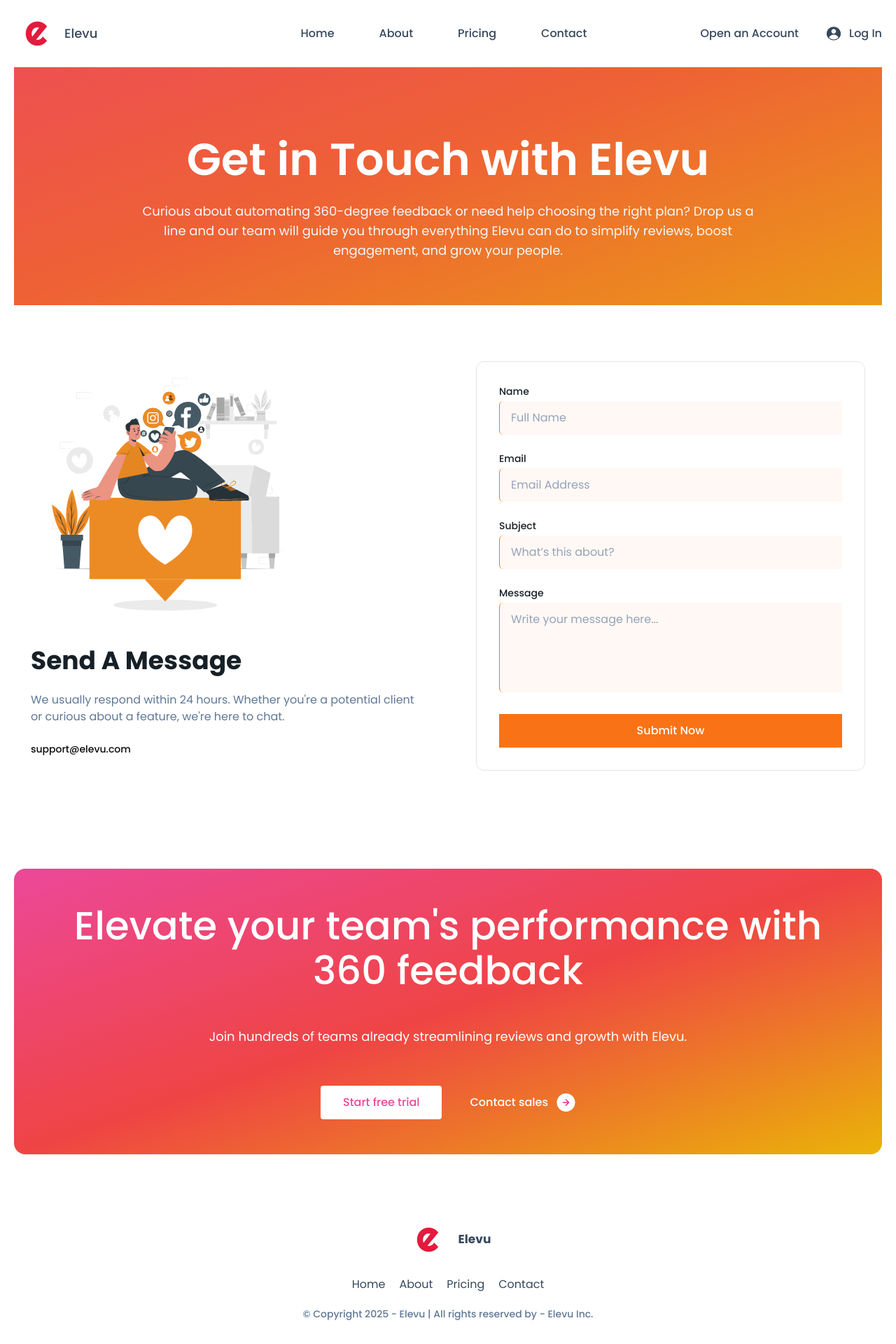
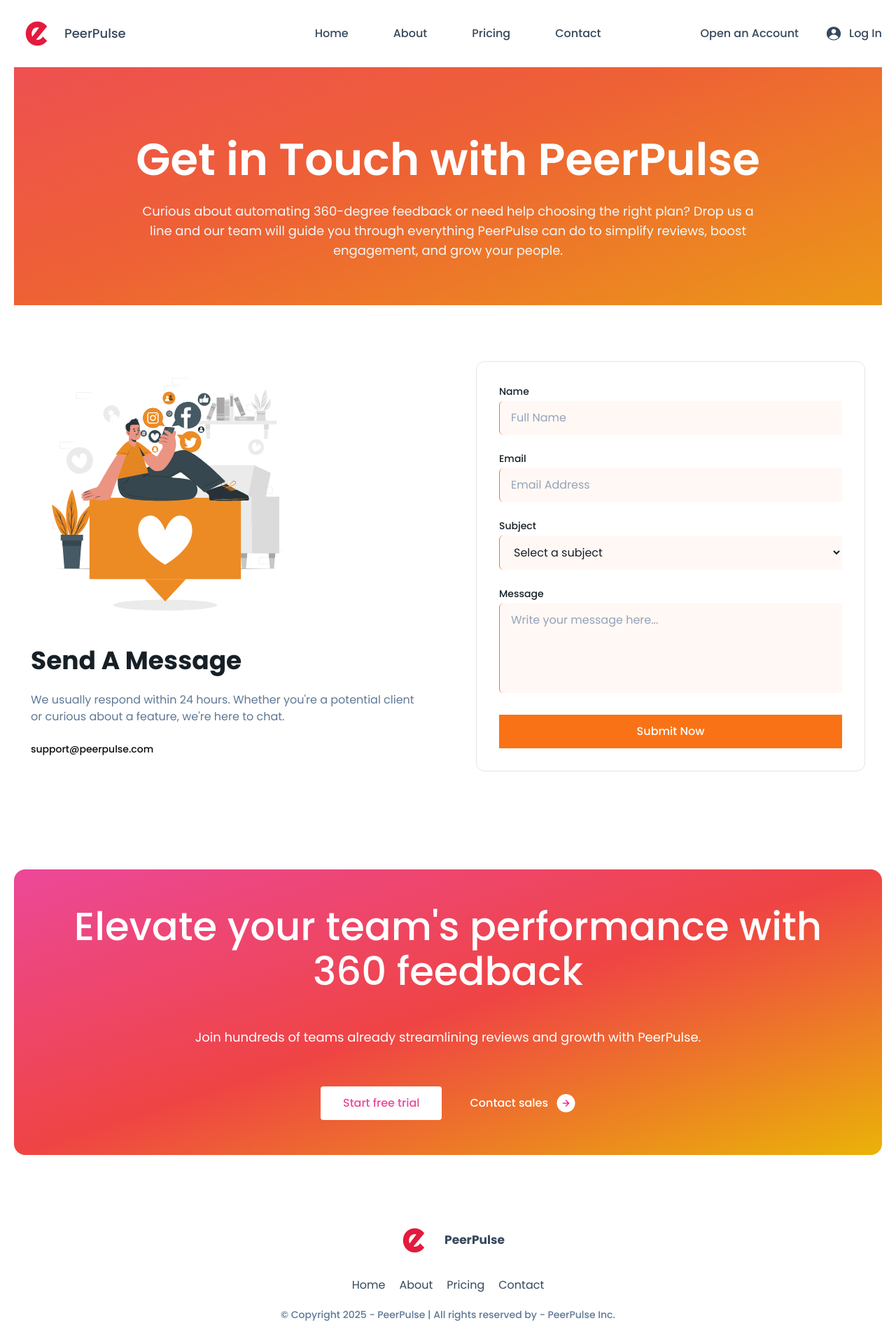
Before and after one commit to bilawal-dev/Peerpulse, a Next.js app: page /contact in a window 1280 px wide. Shown: the top 1920 px of the page at 70% size. Built offline with nearby package versions, Linux system fonts and the light colour scheme.

Commit message:
Rebranding From Elevu To PeerPulse Phase I - Integrated Contact Form API

```diff
--- a/app/(site)/about/page.tsx
+++ b/app/(site)/about/page.tsx
@@ -4,8 +4,8 @@ import Features from "@/components/Common/Features";
 import GradientIntroSection from "@/components/Common/GradientIntroSection";
 
 export const metadata: Metadata = {
-    title: "About Elevu - Reinventing Employee Performance Reviews",
-    description: "Learn how Elevu turns clunky annual reviews into continuous 360-degree feedback, empowering teams with actionable insights and a culture of growth.",
+    title: "About PeerPulse - Reinventing Employee Performance Reviews",
+    description: "Learn how PeerPulse turns clunky annual reviews into continuous 360-degree feedback, empowering teams with actionable insights and a culture of growth.",
 };
 
 export default function AboutPage() {
@@ -13,7 +13,7 @@ export default function AboutPage() {
         <>
             <GradientIntroSection
                 title="Reinventing Performance Reviews for Modern Teams"
-                subtitle="Elevu turns once-a-year reviews into a continuous, automated feedback loop. Our platform matches peers, sends smart reminders, and delivers 360-degree insights—giving every team clear data to recognize strengths, close skill gaps, and sustain growth."
+                subtitle="PeerPulse turns once-a-year reviews into a continuous, automated feedback loop. Our platform matches peers, sends smart reminders, and delivers 360-degree insights—giving every team clear data to recognize strengths, close skill gaps, and sustain growth."
                 fromColor="#2842eb"
                 toColor="#73b2ff"
             />
--- a/app/(site)/contact/page.tsx
+++ b/app/(site)/contact/page.tsx
@@ -4,16 +4,16 @@ import ContactForm from "@/components/Contact/ContactForm";
 import CTA from "@/components/Common/CTA";
 
 export const metadata: Metadata = {
-    title: "Contact Elevu - Talk to Our Performance Review Experts",
-    description: "Reach out to Elevu for questions about automated 360-degree feedback, pricing, partnerships, or product support. Our team is ready to help.",
+    title: "Contact PeerPulse - Talk to Our Performance Review Experts",
+    description: "Reach out to PeerPulse for questions about automated 360-degree feedback, pricing, partnerships, or product support. Our team is ready to help.",
 };
 
 export default function ContactPage() {
     return (
         <>
             <GradientIntroSection
-                title="Get in Touch with Elevu"
-                subtitle="Curious about automating 360-degree feedback or need help choosing the right plan? Drop us a line and our team will guide you through everything Elevu can do to simplify reviews, boost engagement, and grow your people."
+                title="Get in Touch with PeerPulse"
+                subtitle="Curious about automating 360-degree feedback or need help choosing the right plan? Drop us a line and our team will guide you through everything PeerPulse can do to simplify reviews, boost engagement, and grow your people."
                 fromColor="#EE4660"
                 viaColor="#EE6135"
                 toColor="#EBA112"
--- a/app/(site)/page.tsx
+++ b/app/(site)/page.tsx
@@ -6,8 +6,8 @@ import Hero from "@/components/Home/HeroSection";
 import BrandSlider from "@/components/Home/BrandSlider";
 
 export const metadata: Metadata = {
-  title: "Elevu - Peer-Powered Performance Reviews",
-  description: "Elevu is an employee performance management platform that automates 360-degree peer reviews, feedback workflows, and insightful performance reports for teams.",
+  title: "PeerPulse - Peer-Powered Performance Reviews",
+  description: "PeerPulse is an employee performance management platform that automates 360-degree peer reviews, feedback workflows, and insightful performance reports for teams.",
 };
 
 export default function Home() {
--- a/components/Common/CTA.tsx
+++ b/components/Common/CTA.tsx
@@ -6,10 +6,10 @@ const CTA = () => {
   return (
     <section className="w-full rounded-[16px] bg-gradient-to-br from-pink-500 via-red-500 to-yellow-500 py-[56px] px-[20px] sm:px-[30px] text-center lg:my-[60px] lg:py-[50px] ">
       <h1 className="text-white font-medium text-3xl md:text-5xl lg:text-[56px] lg:leading-[64px] ">
-        Elevate your team's performance with 360 feedback
+        Elevate your team&apos;s performance with 360 feedback
       </h1>
       <p className="text-white pt-6 lg:pt-[48px] text-lg">
-        Join hundreds of teams already streamlining reviews and growth with Elevu.
+        Join hundreds of teams already streamlining reviews and growth with PeerPulse.
       </p>
 
       <div className="mt-[40px] flex flex-col w-full items-center lg:mt-[56px] lg:flex-row lg:justify-center gap-x-[40px]">
--- a/components/Common/Features.tsx
+++ b/components/Common/Features.tsx
@@ -26,7 +26,7 @@ const Features = () => {
             className="pt-[24px] sm:hidden"
           />
           <p className="py-[24px] text-[#36485C] lg:text-[18px]">
-            Elevu automatically selects review pairs, schedules cycles, and reminds
+            PeerPulse automatically selects review pairs, schedules cycles, and reminds
             employees by email or Slack, so HR teams spend less time chasing forms and
             more time coaching people.
           </p>
--- a/components/Common/Footer.tsx
+++ b/components/Common/Footer.tsx
@@ -14,7 +14,7 @@ const Footer = () => {
     <footer className="pt-[30px] pb-[40px]">
       <div className="flex items-center justify-center gap-x-[12px]">
         <Image src={logo} alt="Logo" />
-        <p className="font-bold text-[#36485C] text-[17px]">Elevu</p>
+        <p className="font-bold text-[#36485C] text-[17px]">PeerPulse</p>
       </div>
 
       <ul className="flex flex-row justify-center gap-x-5 pt-5 gap-y-[32px] text-[#36485C]  ">
@@ -31,7 +31,7 @@ const Footer = () => {
       </ul>
 
       <p className="pt-5 text-center text-[14px] font-medium text-[#5F7896] ">
-        © Copyright 2025 - Elevu | All rights reserved by - Elevu Inc.
+        © Copyright 2025 - PeerPulse | All rights reserved by - PeerPulse Inc.
       </p>
     </footer>
   );
--- a/components/Common/Navbar.tsx
+++ b/components/Common/Navbar.tsx
@@ -36,7 +36,7 @@ export default function Navbar() {
       <nav className="mx-auto max-w-8xl flex items-center justify-between px-[10px] sm:px-[20px] py-[16px]">
         <Link href="/" className="flex items-center gap-2">
           <Image src={logo} alt="Logo" />
-          <span className="font-medium text-[#36485C] text-lg">Elevu</span>
+          <span className="font-medium text-[#36485C] text-lg">PeerPulse</span>
         </Link>
 
         {/* Desktop Menu */}
--- a/components/Contact/ContactForm.tsx
+++ b/components/Contact/ContactForm.tsx
@@ -4,6 +4,7 @@ import { useState } from "react"
 import toast from "react-hot-toast"
 import Image from "next/image"
 import ContactIllustration from "@/public/assets/contact-graphic.svg"
+import ButtonLoader from "../Common/ButtonLoader"
 
 export default function ContactForm() {
     const [formData, setFormData] = useState({
@@ -12,16 +13,68 @@ export default function ContactForm() {
         subject: "",
         message: "",
     })
+    const [isSubmitting, setIsSubmitting] = useState(false)
 
-    const handleChange = (e: React.ChangeEvent<HTMLInputElement | HTMLTextAreaElement>) => {
+    // Subject options for better UX
+    const subjectOptions = [
+        { value: "", label: "Select a subject" },
+        { value: "General Inquiry", label: "General Inquiry" },
+        { value: "Product Support", label: "Product Support" },
+        { value: "Technical Issue", label: "Technical Issue" },
+        { value: "Feature Request", label: "Feature Request" },
+        { value: "Billing Question", label: "Billing Question" },
+        { value: "Partnership Opportunity", label: "Partnership Opportunity" },
+        { value: "Demo Request", label: "Demo Request" },
+        { value: "Other", label: "Other" },
+    ]
+
+    const handleChange = (e: React.ChangeEvent<HTMLInputElement | HTMLTextAreaElement | HTMLSelectElement>) => {
         setFormData({ ...formData, [e.target.name]: e.target.value })
     }
 
-    const handleSubmit = (e: React.FormEvent) => {
+    const handleSubmit = async (e: React.FormEvent) => {
         e.preventDefault()
-        // reset
-        setFormData({ name: "", email: "", subject: "", message: "" })
-        toast.success("Your message has been sent!")
+        setIsSubmitting(true)
+
+        // Show loading toast
+        const loadingToast = toast.loading("Sending your message...")
+
+        try {
+            const response = await fetch(`${process.env.NEXT_PUBLIC_SERVER_URL}/contact`, {
+                method: "POST",
+                headers: {
+                    "Content-Type": "application/json",
+                },
+                body: JSON.stringify(formData),
+            })
+
+            const data = await response.json()
+
+            if (response.ok) {
+                // Success
+                toast.success("Your message has been sent successfully! We'll get back to you within 24 hours.", {
+                    id: loadingToast,
+                    duration: 5000,
+                })
+                // Reset form
+                setFormData({ name: "", email: "", subject: "", message: "" })
+            } else {
+                // Server error with validation or other issues
+                const errorMessage = data.message || "Failed to send message. Please try again."
+                toast.error(errorMessage, {
+                    id: loadingToast,
+                    duration: 6000,
+                })
+            }
+        } catch (error) {
+            // Network or other errors
+            toast.error("Something went wrong. Please check your connection and try again.", {
+                id: loadingToast,
+                duration: 6000,
+            })
+        } finally {
+            setIsSubmitting(false)
+        }
     }
 
     // shared classes for inputs
@@ -39,10 +92,10 @@ export default function ContactForm() {
                     />
                     <h2 className="text-3xl lg:text-4xl font-bold">Send A Message</h2>
                     <p className="text-[#5F7896] text-base">
-                        We usually respond within 24 hours. Whether you're a potential
-                        client or curious about a feature, we're here to chat.
+                        We usually respond within 24 hours. Whether you&apos;re a potential
+                        client or curious about a feature, we&apos;re here to chat.
                     </p>
-                    <p className="text-sm font-medium text-[#0C0C0F]">support@elevu.com</p>
+                    <p className="text-sm font-medium text-[#0C0C0F]">support@peerpulse.com</p>
                 </div>
 
                 {/* Right Side: Form */}
@@ -59,6 +112,7 @@ export default function ContactForm() {
                             className={fieldClasses}
                             value={formData.name}
                             onChange={handleChange}
+                            disabled={isSubmitting}
                             required
                         />
                     </div>
@@ -75,6 +129,7 @@ export default function ContactForm() {
                             className={fieldClasses}
                             value={formData.email}
                             onChange={handleChange}
+                            disabled={isSubmitting}
                             required
                         />
                     </div>
@@ -83,16 +138,21 @@ export default function ContactForm() {
                         <label htmlFor="subject" className="block text-sm font-medium">
                             Subject
                         </label>
-                        <input
+                        <select
                             id="subject"
                             name="subject"
-                            type="text"
-                            placeholder="What’s this about?"
-                            className={fieldClasses}
+                            className={fieldClasses + " cursor-pointer"}
                             value={formData.subject}
                             onChange={handleChange}
+                            disabled={isSubmitting}
                             required
-                        />
+                        >
+                            {subjectOptions.map((option) => (
+                                <option key={option.value} value={option.value}>
+                                    {option.label}
+                                </option>
+                            ))}
+                        </select>
                     </div>
 
                     <div className="space-y-1">
@@ -107,15 +167,17 @@ export default function ContactForm() {
                             className={fieldClasses + " resize-none h-32"}
                             value={formData.message}
                             onChange={handleChange}
+                            disabled={isSubmitting}
                             required
                         />
                     </div>
 
                     <button
                         type="submit"
-                        className="w-full bg-orange-500 hover:bg-orange-600 text-white py-3 text-center font-medium transition"
+                        disabled={isSubmitting}
+                        className="w-full bg-orange-500 hover:bg-orange-600 disabled:bg-orange-300 disabled:cursor-not-allowed text-white py-3 text-center font-medium transition"
                     >
-                        Submit Now
+                        {isSubmitting ? <ButtonLoader /> : "Submit Now"}
                     </button>
                 </form>
             </div>
--- a/components/Home/HeroSection.tsx
+++ b/components/Home/HeroSection.tsx
@@ -15,7 +15,7 @@ const Hero = () => {
           Empower your team with smarter peer reviews
         </h1>
         <p className="text-center pt-6 text-[#36485C] lg:text-[18px] lg:leading-7">
-          Elevu simplifies 360-degree performance reviews by automating peer feedback,
+          PeerPulse simplifies 360-degree performance reviews by automating peer feedback,
           manager evaluations, and insightful performance reports — all in one seamless platform.
         </p>
 
--- a/package.json
+++ b/package.json
@@ -1,5 +1,5 @@
 {
-  "name": "elevu",
+  "name": "peerpulse",
   "version": "0.1.0",
   "private": true,
   "scripts": {
```
Also changed, not shown: components/Common/Faq.tsx (+7 -7 lines).
